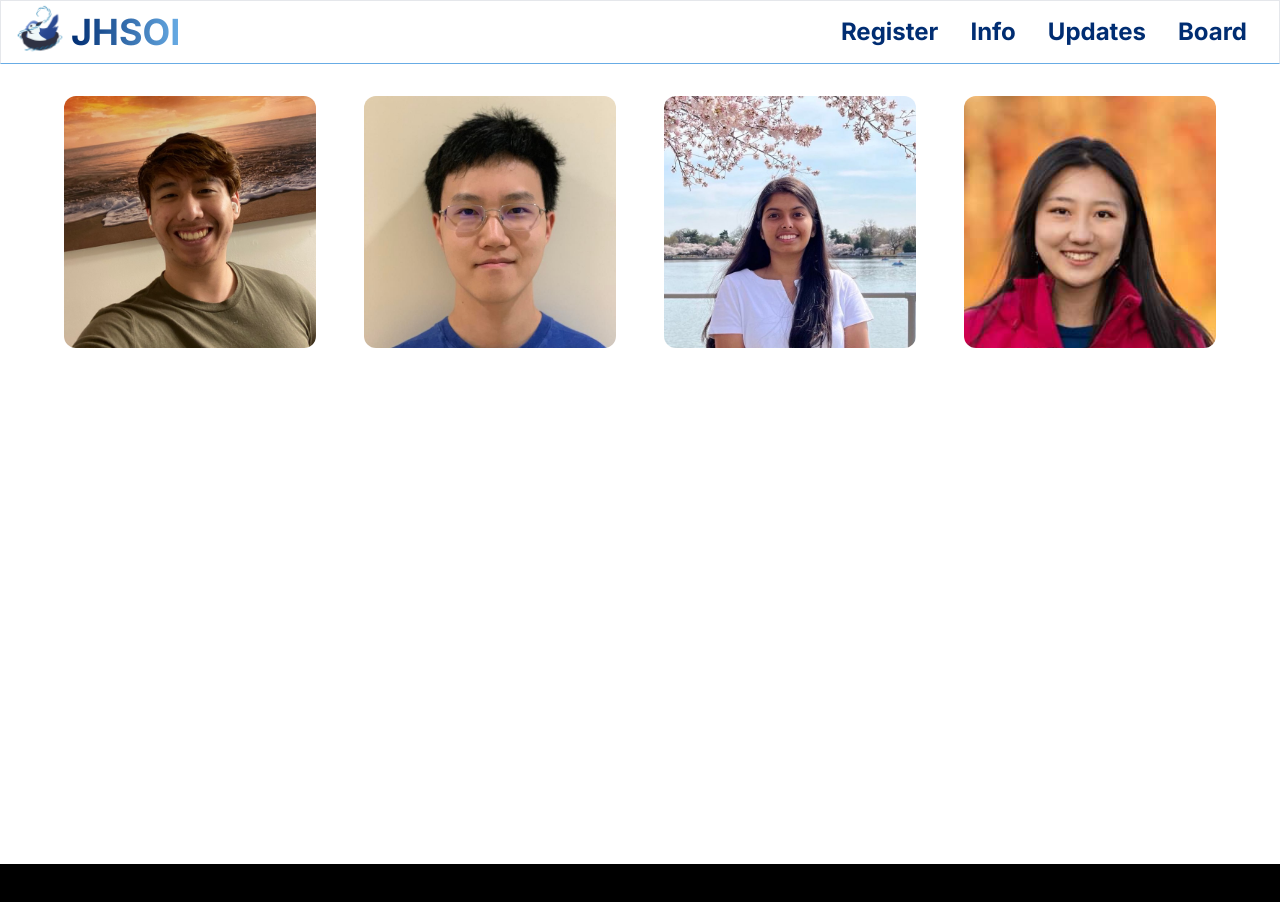
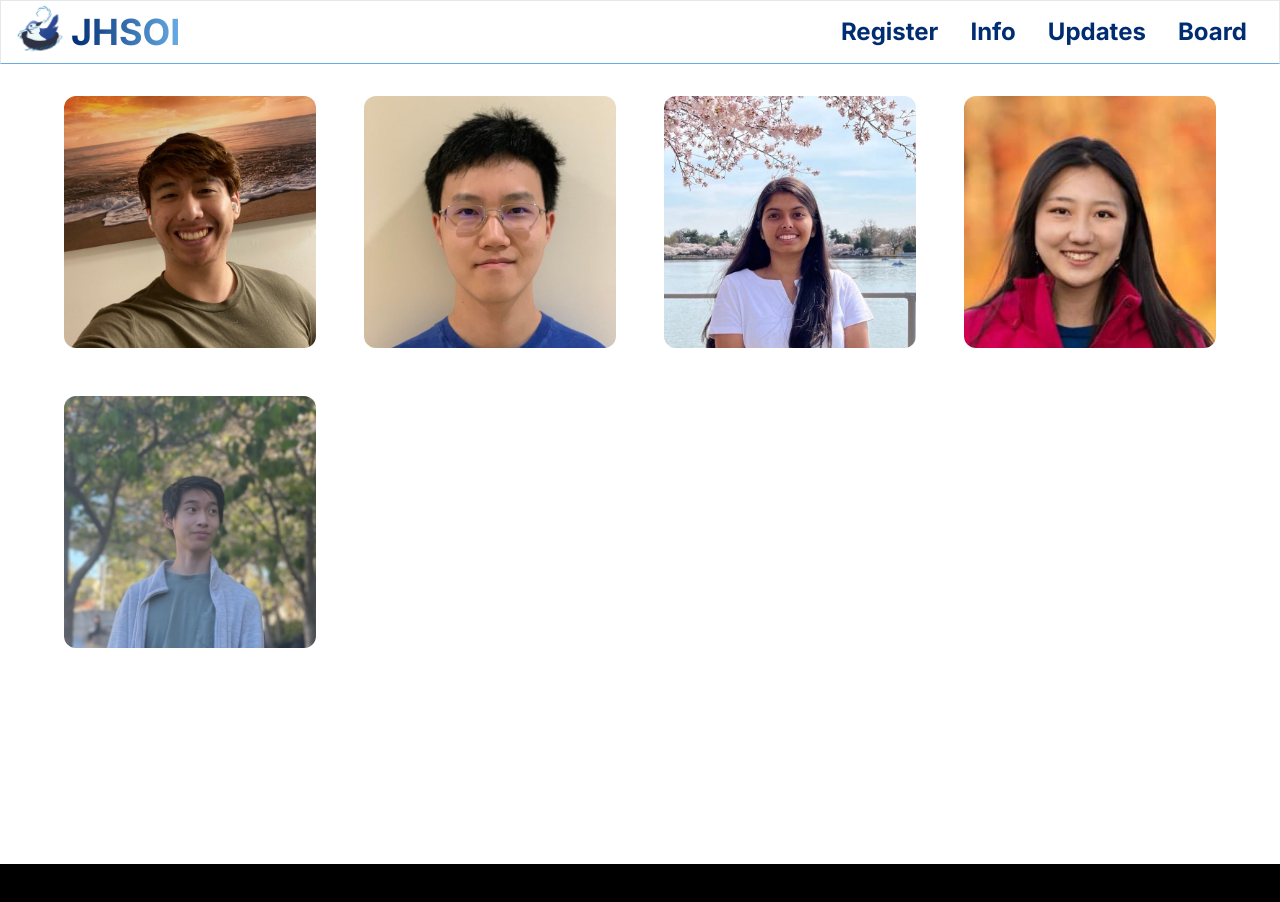
Before and after one commit to alexbluo/jhuscioly, a Next.js app: page /board in a window 1280 px wide. Shown: the top 902 px of the page. Built offline with nearby package versions, Linux system fonts and the light colour scheme.

Commit message:
add alex

```diff
--- a/pages/board.jsx
+++ b/pages/board.jsx
@@ -8,6 +8,7 @@ export default function Board() {
       <Card url="/daniel.jpg" name="Daniel Jin" title="Director" />
       <Card url="/ria.jpg" name="Ria Jha" title="Director" />
       <Card url="/margaret.png" name="Margaret Li" title="Director" />
+      <Card url="/alex.jpg" name="Alex Luo" title="Web Developer" />
     </div>
   );
 }
```
Also changed, not shown: public/alex.jpg (added).
